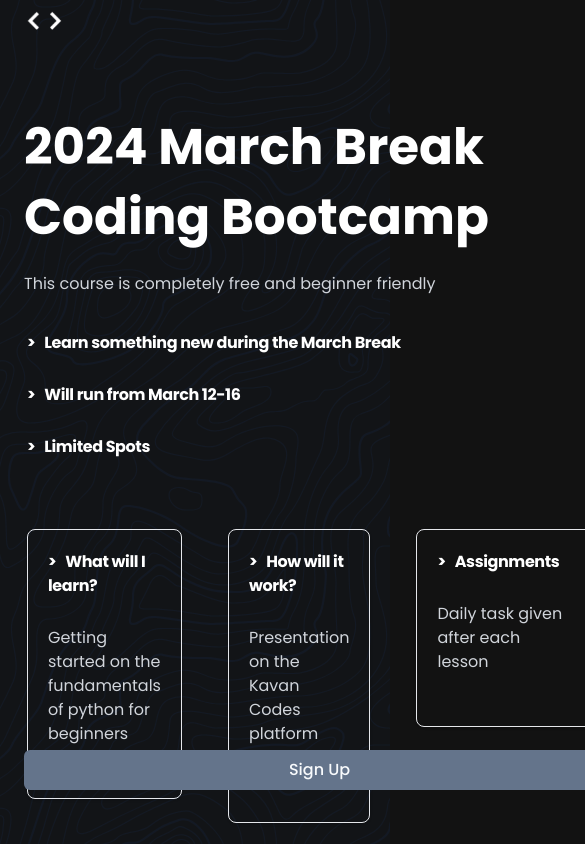
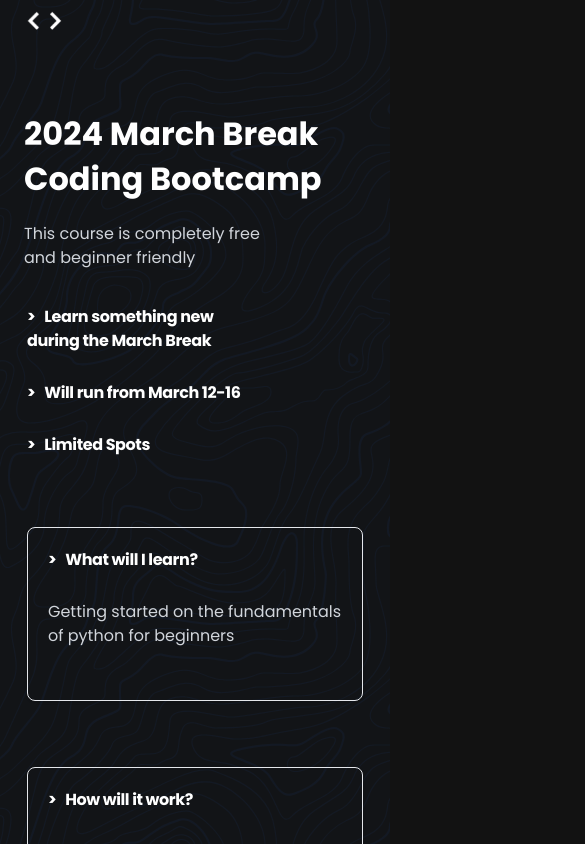
Before and after one commit to kavan7/codeling, a Next.js app: page / in a window 390 px wide. Shown: the top 844 px of the page, 585 px wide, since content can reach past the window. Built offline with nearby package versions, Linux system fonts and the light colour scheme; no server answers.

Commit message:
responsive

```diff
--- a/app/(root)/page.tsx
+++ b/app/(root)/page.tsx
@@ -63,8 +63,8 @@ export default function Home(){
 
     <SignedOut>
 
-    <h1 className='head-text text-[50px] text-left'><ul>2024 March Break Coding Bootcamp</ul></h1>
-    <p className="mb-3 pt-5 font-normal text-gray-300 dark:text-gray-400">This course is completely free and beginner friendly </p>
+    <h1 className='head-text text-[32px] text-left md:text-[50px]'><ul>2024 March Break <br className="md:hidden"/>Coding Bootcamp</ul></h1>
+    <p className="mb-3 pt-5 font-normal text-gray-300 dark:text-gray-400">This course is completely free <br className="md:hidden"/>and beginner friendly </p>
 
 
     <div
@@ -75,7 +75,7 @@ export default function Home(){
 
 <div className="">
 
-       <h5 className="mb-2 text-2xl font-bold tracking-tight text-white-900 py-5"> {`>`} &nbsp; Learn something new during the March Break </h5>
+       <h5 className="mb-2 text-2xl font-bold tracking-tight text-white-900 py-5"> {`>`} &nbsp; Learn something new <br className="md:hidden"/>during the March Break </h5>
 
 
    <h5 className="mb-2 text-2xl font-bold tracking-tight text-white-900"> {`>`} &nbsp; Will run from March 12-16</h5>
@@ -86,7 +86,7 @@ export default function Home(){
 
               </SignedOut>
 
-        <section className='mt-9 flex flex-row gap-10 '>
+        <section className='mt-9 flex flex-col md:flex-row gap-10 '>
         <Tilt className="xs:w-[250px] w-full">
       <div
 
```
